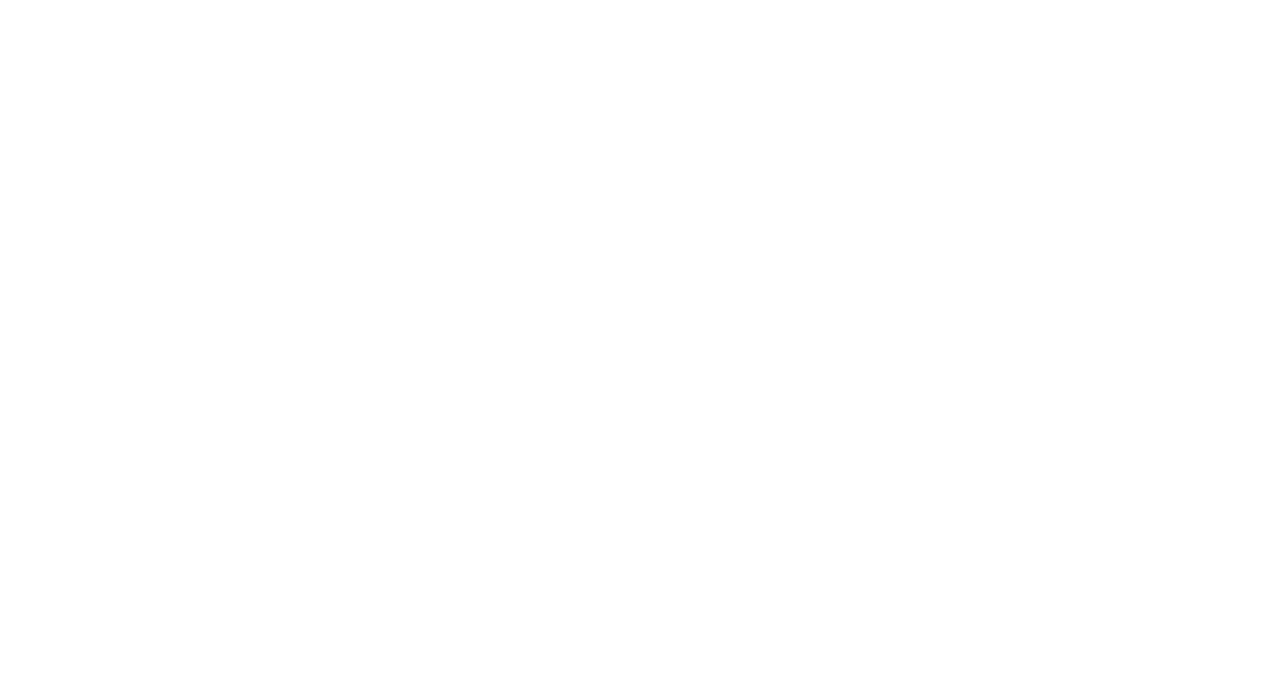
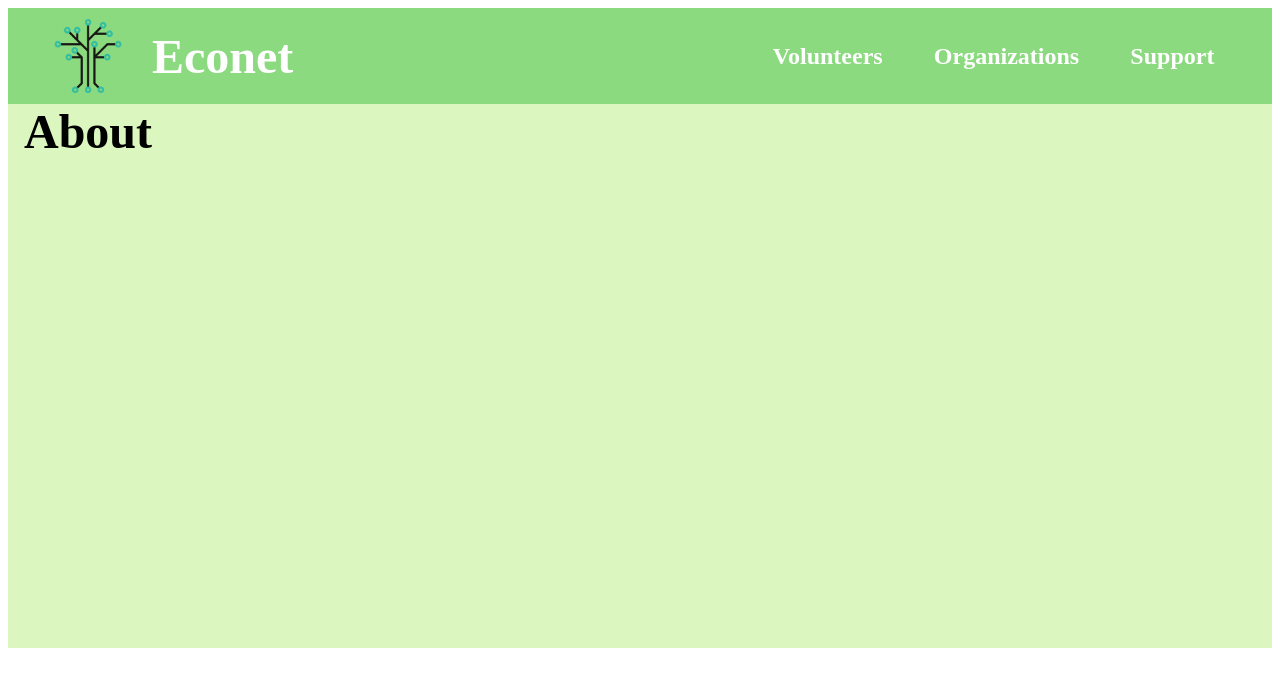
Before and after one commit to EC0NET/econet, a React (Create React App) app: page / in a window 1280 px wide. Shown: the top 686 px of the page. Built offline with nearby package versions, Linux system fonts and the light colour scheme.

Commit message:
Add Navbar

```diff
--- a/src/App.js
+++ b/src/App.js
@@ -1,9 +1,13 @@
-
+import Navbar from "./components/Navbar/Navbar.jsx";
+import About from "./components/About/About.jsx";
+import './App.css';
 
 function App() {
   return (
     <div className="App">
-      </div>
+      <Navbar/>
+      <About/>
+    </div>
   );
 }
 
--- /dev/null
+++ b/src/components/About/About.css
@@ -0,0 +1,6 @@
+#about {
+    background-color: #dbf6bfff;
+    height: calc(80vh - 6rem);
+    display: flex;
+    align-items: top;
+}
--- /dev/null
+++ b/src/components/About/About.jsx
@@ -0,0 +1,12 @@
+import React from 'react'
+import './About.css';
+
+const About = () => {
+  return (
+    <section id="about">
+      <h1>About</h1>
+    </section>
+  )
+}
+
+export default About
--- /dev/null
+++ b/src/components/Navbar/Navbar.css
@@ -0,0 +1,44 @@
+#navbar {
+    height: 6rem;
+    background-color: #8bda7fff;
+    display: flex;
+    justify-content: space-between;
+    color: white;
+    align-items: top;
+    margin: 0 0;
+}
+
+/*  */
+.tree {
+    display: flex;
+    justify-content: left;
+    align-items: center;
+    height: 6rem;
+
+}
+
+.icon {
+    margin-left: 2rem;
+    display: flex;
+    flex-direction: row;
+    align-items: center;
+}
+
+h1 {
+    font-size: 3rem;
+    padding: 0 1rem;
+    margin: 0;
+}
+
+.buttons {
+    margin: 0 2rem;
+    color: white;
+    display: flex;
+    flex-direction: row;
+    justify-content: space-between;
+    align-items: center;
+}
+
+h2 {
+    padding: 0 2vw;
+}
--- /dev/null
+++ b/src/components/Navbar/Navbar.jsx
@@ -0,0 +1,21 @@
+import React from 'react'
+import './Navbar.css';
+import tree from '../../assets/digitaltree.png';
+
+const Navbar = () => {
+  return (
+    <section id="navbar">
+        <div className='icon'>
+            <img className='tree' src={tree}></img>
+            <h1>Econet</h1>
+        </div>
+        <div className='buttons'>
+            <h2>Volunteers</h2>
+            <h2>Organizations</h2>
+            <h2>Support</h2>
+        </div>
+    </section>
+  )
+}
+
+export default Navbar
```
Also changed, not shown: src/App.css (added), src/assets/digitaltree.png (added).
